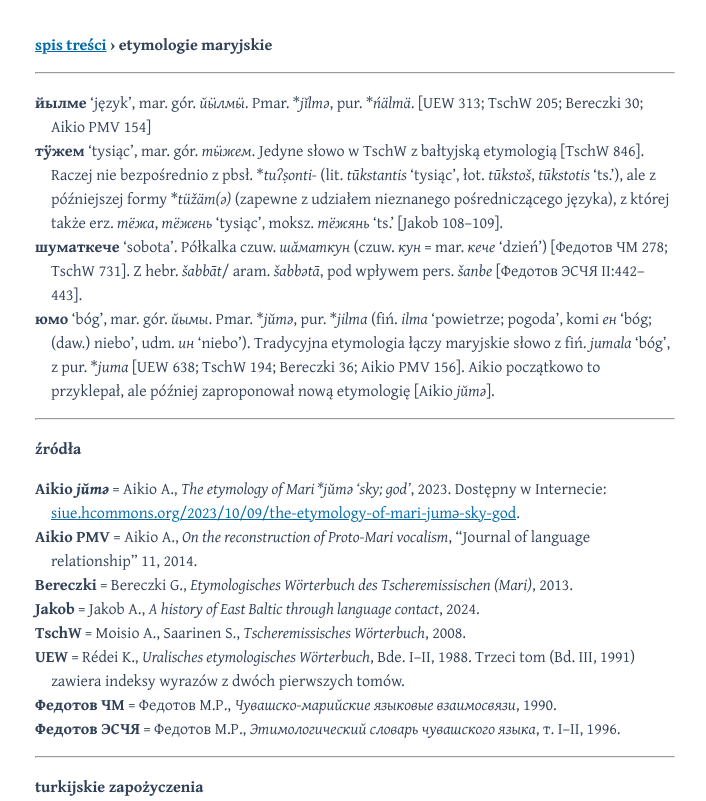
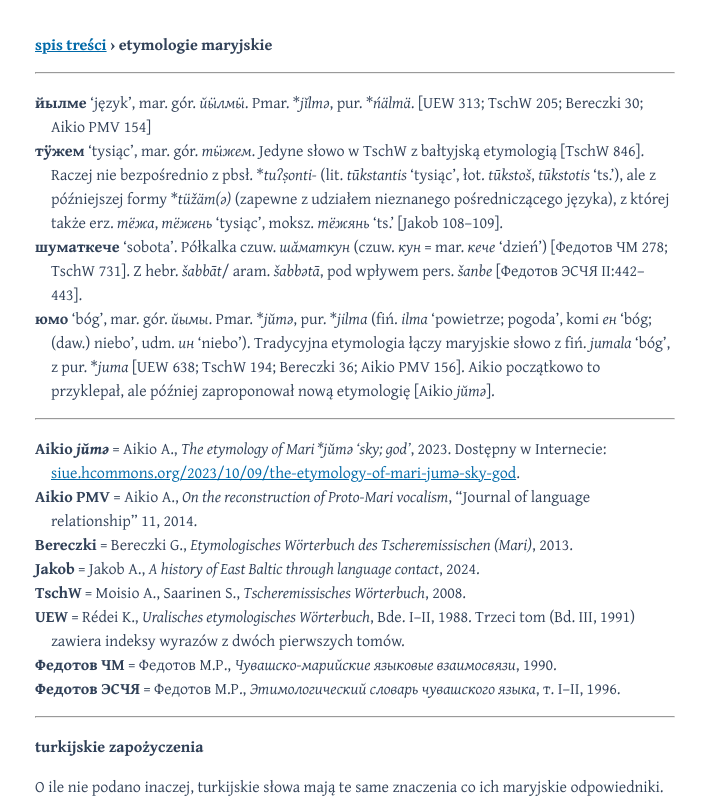
Before and after one commit to pt-11/ovda-kuryk, a plain HTML site: page mhr/etym.html in a window 1280 px wide. Shown: the top 801 px of the page, without its empty margins (285-991 px from the left). Drawn offline with Linux system fonts and the light colour scheme.

Commit message:
Update etym.html

```diff
--- a/mhr/etym.html
+++ b/mhr/etym.html
@@ -24,7 +24,6 @@
 
 <hr>
 
-<p><b>źródła</b></p>
 <div class="wys">
 <p><b>Aikio <i>jŭmǝ</i></b> = Aikio A., <cite lang="en">The etymology of Mari *jŭmǝ ‘sky; god’</cite>, 2023. Dostępny w Internecie: <a href="https://siue.hcommons.org/2023/10/09/the-etymology-of-mari-jumǝ-sky-god/">siue.hcommons.org/2023/10/09/the-etymology-of-mari-jumǝ-sky-god</a>.</p>
 <p><b>Aikio PMV</b> = Aikio A., <cite>On the reconstruction of Proto-Mari vocalism</cite>, “Journal of language relationship” 11, 2014.</p>
```
